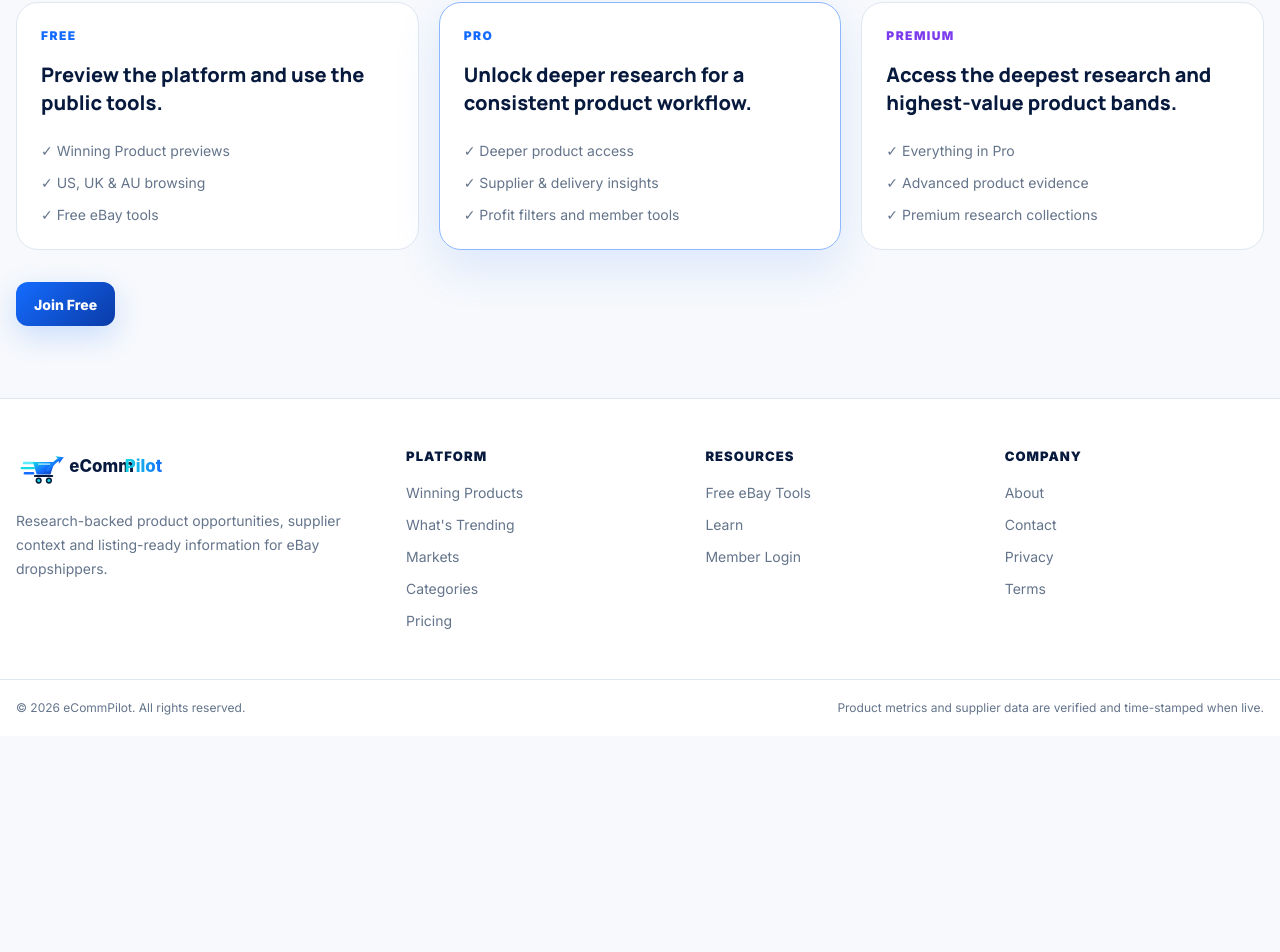
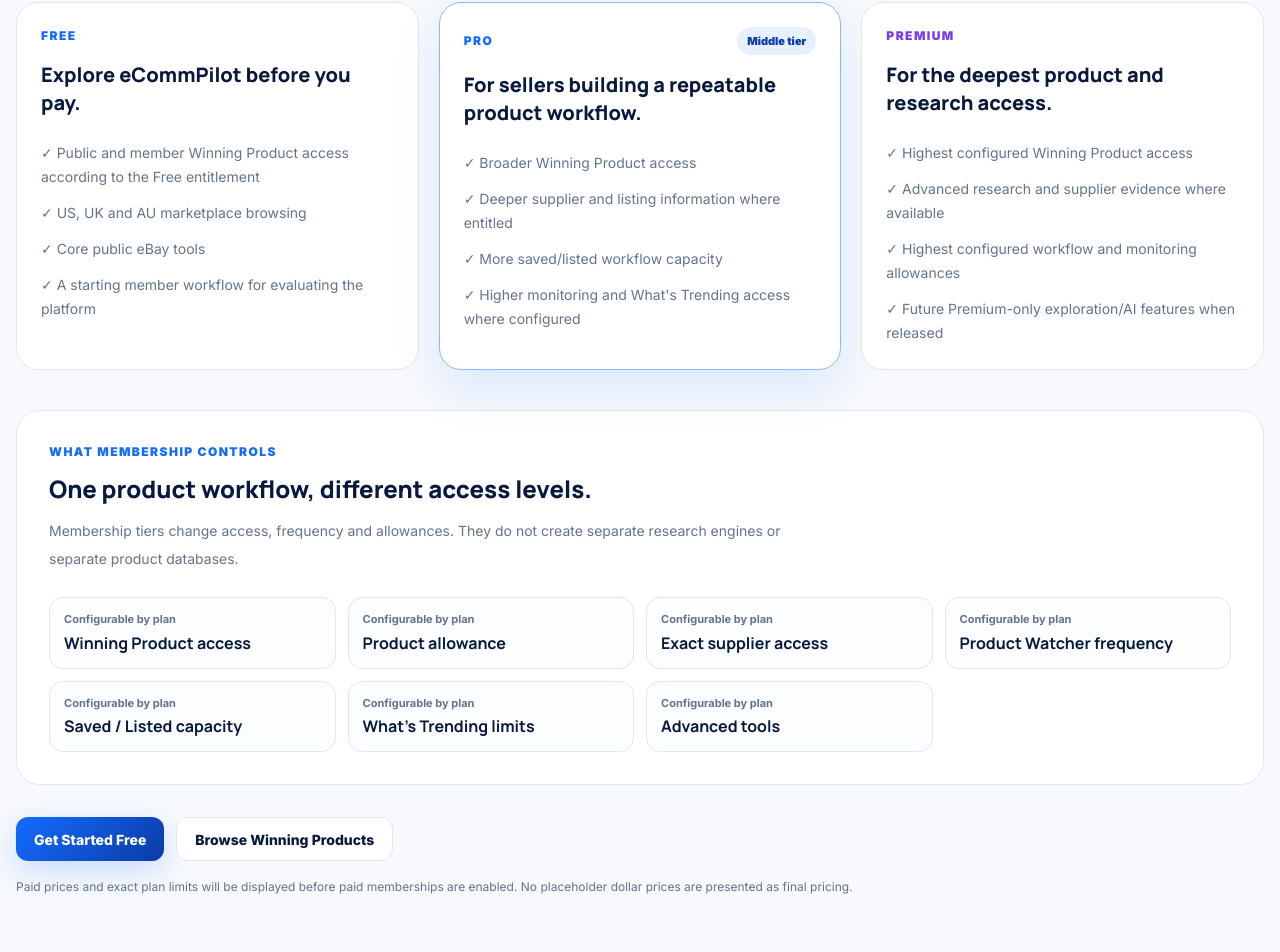
Before and after one commit to ponzey717/ecommpilot-main, a Next.js app: page /pricing in a window 1280 px wide. Shown: the part 567-1519 px from the top of the page. Before the commit the page ends 1303 px from the top, so only its background shows below. Built offline with nearby package versions, Linux system fonts and the light colour scheme.

Commit message:
feat: clarify configurable Free Pro Premium membership structure

```diff
--- a/src/app/pricing/page.tsx
+++ b/src/app/pricing/page.tsx
@@ -6,39 +6,107 @@ import { routes } from "@/config/routes";
 import { buildMetadata } from "@/lib/seo/metadata";
 
 export const metadata: Metadata = buildMetadata({
-  title: "Memberships",
-  description: "Compare Free, Pro and Premium access for eCommPilot Winning Products and research features.",
+  title: "eCommPilot Memberships",
+  description:
+    "Compare how Free, Pro and Premium eCommPilot memberships can control Winning Product, supplier, monitoring and advanced-tool access.",
   path: "/pricing",
 });
 
 const plans = [
-  ["Free", "Preview the platform and use the public tools.", ["Winning Product previews", "US, UK & AU browsing", "Free eBay tools"]],
-  ["Pro", "Unlock deeper research for a consistent product workflow.", ["Deeper product access", "Supplier & delivery insights", "Profit filters and member tools"]],
-  ["Premium", "Access the deepest research and highest-value product bands.", ["Everything in Pro", "Advanced product evidence", "Premium research collections"]],
-];
+  {
+    name: "Free",
+    headline: "Explore eCommPilot before you pay.",
+    points: [
+      "Public and member Winning Product access according to the Free entitlement",
+      "US, UK and AU marketplace browsing",
+      "Core public eBay tools",
+      "A starting member workflow for evaluating the platform",
+    ],
+  },
+  {
+    name: "Pro",
+    headline: "For sellers building a repeatable product workflow.",
+    points: [
+      "Broader Winning Product access",
+      "Deeper supplier and listing information where entitled",
+      "More saved/listed workflow capacity",
+      "Higher monitoring and What's Trending access where configured",
+    ],
+  },
+  {
+    name: "Premium",
+    headline: "For the deepest product and research access.",
+    points: [
+      "Highest configured Winning Product access",
+      "Advanced research and supplier evidence where available",
+      "Highest configured workflow and monitoring allowances",
+      "Future Premium-only exploration/AI features when released",
+    ],
+  },
+] as const;
+
+const dimensions = [
+  "Winning Product access",
+  "Product allowance",
+  "Exact supplier access",
+  "Product Watcher frequency",
+  "Saved / Listed capacity",
+  "What's Trending limits",
+  "Advanced tools",
+] as const;
 
 export default function PricingPage() {
   return (
     <PageShell darkHeader>
       <PageHero
         eyebrow="Membership"
-        title="Start free. Unlock more research when you need it."
-        description="Free, Pro and Premium are the membership structure. Final commercial pricing, credits and usage limits remain configurable before launch."
+        title="Start free. Upgrade when you need deeper product access."
+        description="Free, Pro and Premium are the membership structure. Exact commercial prices, product limits and recurring allowances remain configurable until the launch package is approved."
       />
       <section className="py-14 md:py-18">
         <div className="site-container">
           <div className="grid gap-5 md:grid-cols-3">
-            {plans.map(([name,description,items],index) => (
-              <article key={name as string} className={index === 1 ? "plan-card plan-card-featured" : "plan-card"}>
-                <p className={name === "Premium" ? "eyebrow !text-[var(--premium)]" : "eyebrow"}>{name as string}</p>
-                <h2 className="mt-4 text-xl font-extrabold text-[var(--navy)]">{description as string}</h2>
-                <ul className="mt-6 grid gap-3 text-sm text-[var(--muted)]">
-                  {(items as string[]).map((item) => <li key={item}>✓ {item}</li>)}
+            {plans.map((plan,index) => (
+              <article key={plan.name} className={index === 1 ? "plan-card plan-card-featured" : "plan-card"}>
+                <div className="flex items-center justify-between gap-3">
+                  <p className={plan.name === "Premium" ? "eyebrow !text-[var(--premium)]" : "eyebrow"}>
+                    {plan.name}
+                  </p>
+                  {plan.name === "Pro" ? <span className="badge badge-market">Middle tier</span> : null}
+                </div>
+                <h2 className="mt-4 text-xl font-extrabold text-[var(--navy)]">{plan.headline}</h2>
+                <ul className="mt-6 grid gap-3 text-sm leading-6 text-[var(--muted)]">
+                  {plan.points.map((item) => <li key={item}>✓ {item}</li>)}
                 </ul>
               </article>
             ))}
           </div>
-          <div className="mt-8"><Link href={routes.join} className="button button-primary">Join Free</Link></div>
+
+          <section className="mt-10 rounded-[24px] border border-[var(--border)] bg-white p-6 md:p-8">
+            <p className="eyebrow">What membership controls</p>
+            <h2 className="mt-3 text-2xl font-extrabold text-[var(--navy)]">
+              One product workflow, different access levels.
+            </h2>
+            <p className="mt-3 max-w-3xl text-sm leading-7 text-[var(--muted)]">
+              Membership tiers change access, frequency and allowances. They do not create separate research engines or separate product databases.
+            </p>
+            <div className="mt-6 grid gap-3 sm:grid-cols-2 lg:grid-cols-4">
+              {dimensions.map((dimension) => (
+                <div key={dimension} className="metric-box">
+                  <span className="metric-label">Configurable by plan</span>
+                  <strong className="!text-base">{dimension}</strong>
+                </div>
+              ))}
+            </div>
+          </section>
+
+          <div className="mt-8 flex flex-wrap items-center gap-3">
+            <Link href={routes.join} className="button button-primary">Get Started Free</Link>
+            <Link href={routes.winningProducts} className="button button-secondary">Browse Winning Products</Link>
+          </div>
+          <p className="mt-4 text-xs leading-5 text-[var(--muted)]">
+            Paid prices and exact plan limits will be displayed before paid memberships are enabled. No placeholder dollar prices are presented as final pricing.
+          </p>
         </div>
       </section>
     </PageShell>
```
